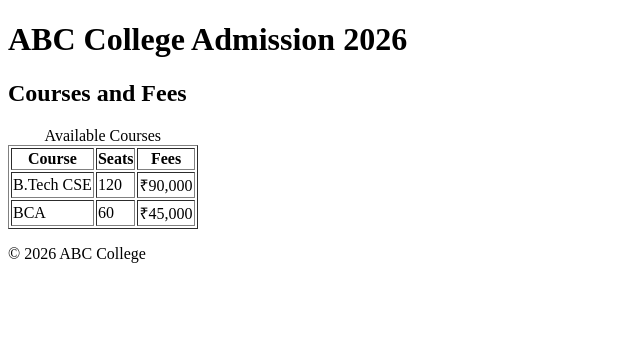
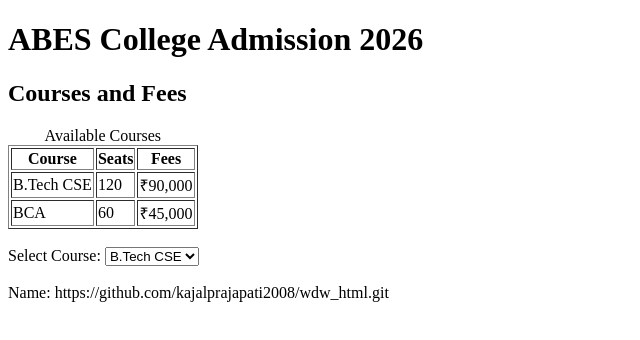
Before and after one commit to kajalprajapati2008/wdw_html, a plain HTML site: page wd_assignment/assignment18.html in a window 1280 px wide. Shown: the whole page, without its empty margins (0-640 px from the left). Drawn offline with Linux system fonts and the light colour scheme.

Commit message:
assignment18 add details

```diff
--- a/wd_assignment/assignment18.html
+++ b/wd_assignment/assignment18.html
@@ -1,12 +1,12 @@
 <!DOCTYPE html>
 <html>
 <head>
-    <title>ABC College Admission</title>
+    <title>ABES College Admission</title>
 </head>
 <body>
 
     <header>
-        <h1>ABC College Admission 2026</h1>
+        <h1>ABES College Admission 2026</h1>
     </header>
 
     <main>
@@ -33,11 +33,15 @@
                 <td>₹45,000</td>
             </tr>
         </table>
-    </main>
+        <br>
+        <form action="#" method="post">
+            <label for="course">Select Course:</label>
+            <select id="course" name="course">
+                <option value="cse">B.Tech CSE</option>
+                <option value="bca">BCA</option>
+            </select>
 
-    <footer>
-        <p>© 2026 ABC College</p>
-    </footer>
+            <br><br>
 
-</body>
-</html>
+            <label for="name">Name:</label>
+            https://github.com/kajalprajapati2008/wdw_html.git
```
